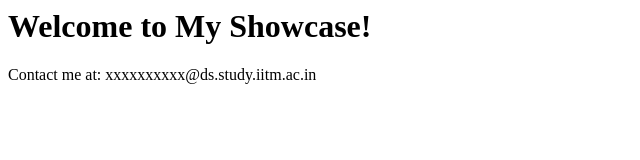
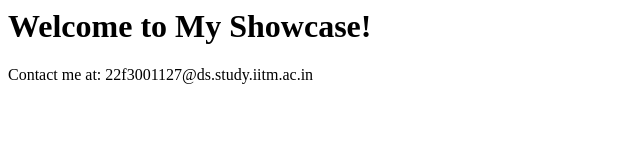
Before and after one commit to benny914/tds-w2, a plain HTML site: page index.html in a window 1280 px wide. Shown: the full height of the page, 0-640 px from the left. Drawn offline with Linux system fonts and the light colour scheme.

Commit message:
Update index.html

```diff
--- a/index.html
+++ b/index.html
@@ -4,6 +4,6 @@
 </head>
 <body>
   <h1>Welcome to My Showcase!</h1>
-  <p>Contact me at: <!--email_off-->xxxxxxxxxx@ds.study.iitm.ac.in<!--/email_off--></p>
+  <p>Contact me at: <!--email_off-->22f3001127@ds.study.iitm.ac.in<!--/email_off--></p>
 </body>
 </html>
```
